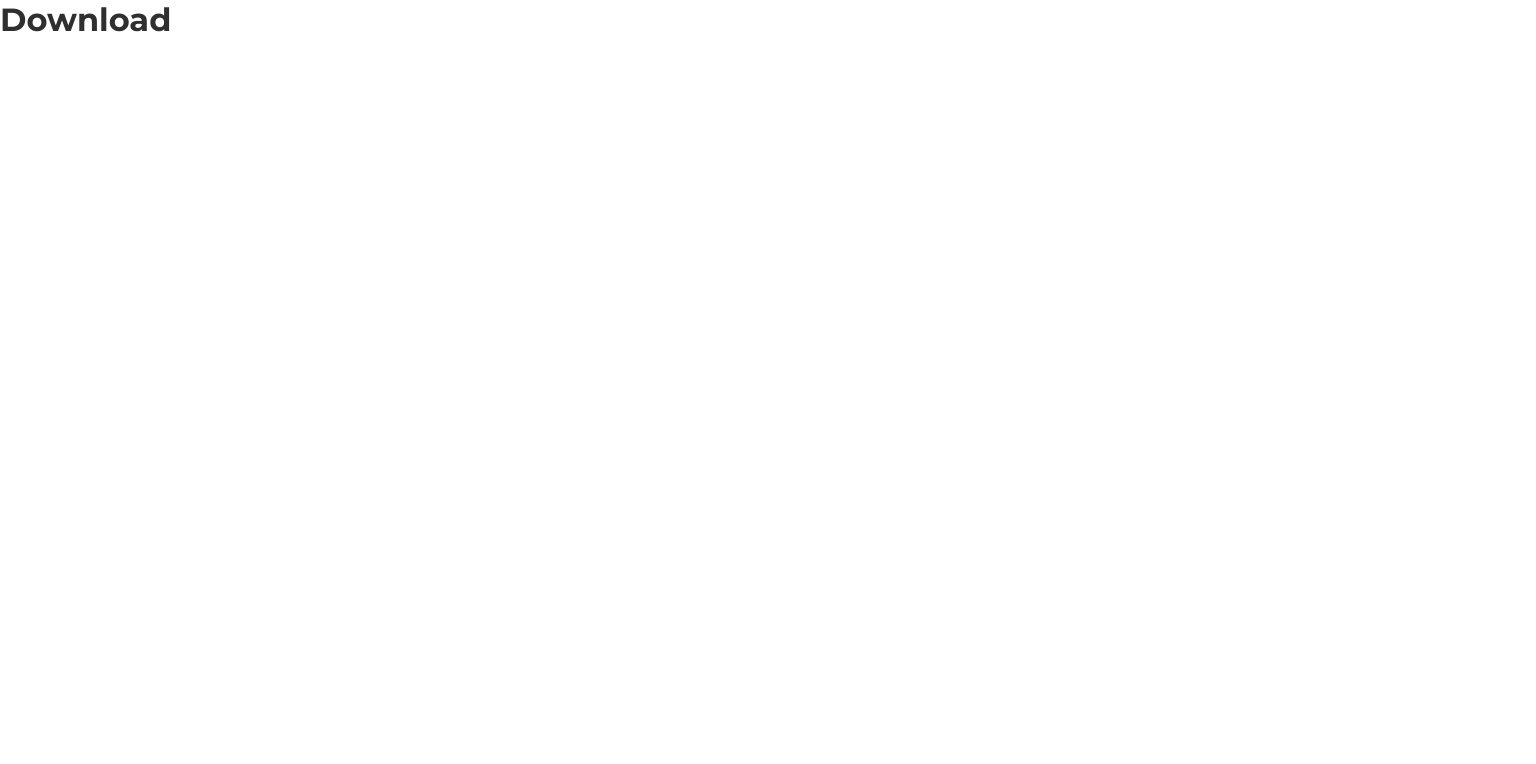
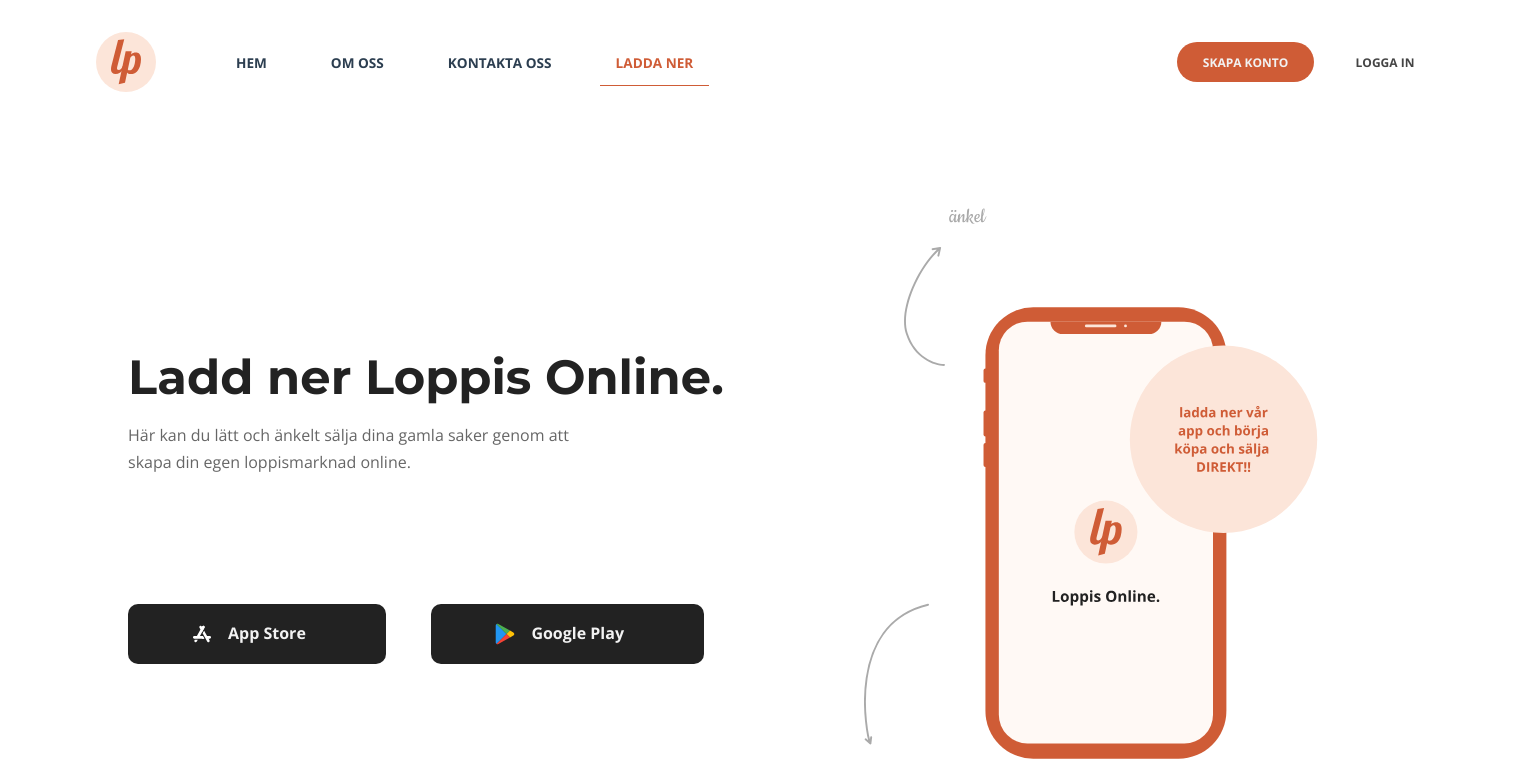
Before and after one commit to ali-suliman/LoppisOnline, a Vue app: page /download in a window 1536 px wide. Shown: the top 764 px of the page. Built offline with nearby package versions, Linux system fonts and the light colour scheme.

Commit message:
Update Download.vue

```diff
--- a/src/views/Download.vue
+++ b/src/views/Download.vue
@@ -1,11 +1,218 @@
 <template>
-  <div class="wrapper">
-    <h1>Download</h1>
+  <div class="download">
+    <!-- NAVIGATION  -->
+
+    <mobile-menu v-if="showMenu" @exitNav="closeNav" />
+    <navbar />
+    <mobile-navbar @menuBtnClicked="showMenuHandler" />
+
+    <!--  -->
+
+    <div class="container">
+      <section class="content">
+        <blockquote>ladd ner <span>loppis online</span>.</blockquote>
+        <p>
+          Här kan du lätt och änkelt sälja dina gamla saker genom att skapa din
+          egen loppismarknad online.
+        </p>
+        <section class="actions">
+          <a class="btn">
+            <img src="../assets/images/appstore.svg" alt="" />
+            <p>app store</p>
+          </a>
+          <a class="btn">
+            <img src="../assets/images/googleplay.svg" alt="" />
+            <p>google play</p>
+          </a>
+        </section>
+      </section>
+
+      <section class="animation">
+        <img src="../assets/images/download.svg" alt="" />
+      </section>
+
+      <section class="actions-mobile">
+        <a class="btn">
+          <img src="../assets/images/appstore.svg" alt="" />
+          <p>app store</p>
+        </a>
+        <a class="btn">
+          <img src="../assets/images/googleplay.svg" alt="" />
+          <p>google play</p>
+        </a>
+      </section>
+    </div>
+    <Footer />
   </div>
 </template>
 
 <script>
-export default {}
+import Navbar from "../components/Navbar.vue"
+import MobileNavbar from "../components/MobileNavbar.vue"
+import Footer from "../components/Footer.vue"
+import MobileMenu from "../components/MobileMenu.vue"
+
+export default {
+  components: {
+    Navbar,
+    MobileNavbar,
+    Footer,
+    MobileMenu,
+  },
+  data: () => {
+    return {
+      showMenu: false,
+    }
+  },
+  methods: {
+    showMenuHandler: function() {
+      this.showMenu = true
+    },
+    closeNav: function() {
+      console.log("exiting")
+      this.showMenu = false
+    },
+  },
+}
 </script>
 
-<style></style>
+<style lang="scss" scoped>
+@import "../styles/global-styles.scss";
+.download {
+  width: 100%;
+  @include flex();
+  justify-content: space-between;
+  .container {
+    width: 100%;
+    @include flex();
+    justify-content: flex-start;
+    padding: 1rem 2rem;
+
+    .content {
+      padding: 2rem 1rem;
+
+      .actions {
+        display: none;
+      }
+
+      blockquote {
+        font-size: 1.3rem;
+        font-weight: bold;
+        font-family: $title-font;
+        margin: 1rem 0rem;
+
+        &:first-letter {
+          text-transform: uppercase;
+        }
+
+        span {
+          text-transform: capitalize;
+        }
+      }
+      p {
+        color: #666;
+        max-width: 50ch;
+      }
+    }
+
+    .animation {
+      margin: 2rem 0rem;
+      img {
+        width: 280px;
+      }
+    }
+
+    .actions-mobile,
+    .actions {
+      padding: 1rem;
+      margin: 1rem 0rem 3rem 0rem;
+      @include flex();
+      width: 100%;
+
+      .btn {
+        display: flex;
+        justify-content: center;
+        border-radius: 10px;
+        margin: 1rem 0rem;
+        padding: 1.2rem;
+        background: #222;
+        border: none;
+        width: 86%;
+        color: #fefefe;
+        text-transform: capitalize;
+
+        p {
+          margin: 0rem 1rem;
+        }
+      }
+    }
+  }
+}
+
+@media screen and (min-width: 760px) {
+  .download {
+    .container {
+      padding: 4rem 22%;
+
+      .animation {
+        margin: 4rem 0rem;
+        img {
+          width: 400px;
+        }
+      }
+    }
+  }
+}
+
+@media screen and (min-width: 1380px) {
+  .download {
+    .container {
+      flex-direction: row;
+      justify-content: space-between;
+      align-items: flex-start;
+      padding: 4rem 6rem 6rem 6rem;
+
+      .content {
+        padding: 6rem 2rem;
+        margin-top: 3rem;
+
+        blockquote {
+          font-size: 3rem;
+        }
+
+        p {
+        }
+
+        .actions {
+          display: flex;
+          margin: 6rem 0rem 0rem 0rem;
+          padding: 1rem 0rem;
+          flex-direction: row;
+          justify-content: space-between;
+          max-width: 36rem;
+          a {
+            width: initial;
+            padding: 1rem 4rem;
+            p {
+              color: #f2f2f2;
+              font-weight: bold;
+            }
+          }
+        }
+      }
+
+      .animation {
+        margin: 1rem 0rem 4rem 0rem;
+        padding: 0rem 6rem 0rem 0rem;
+        img {
+          width: 480px;
+        }
+      }
+
+      .actions-mobile {
+        display: none;
+      }
+    }
+  }
+}
+</style>
```
